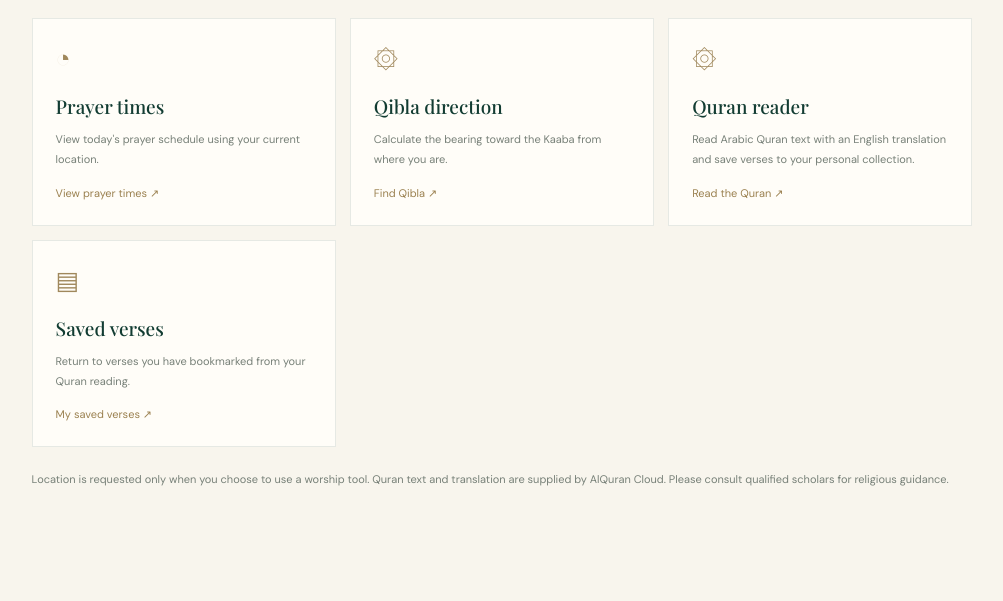
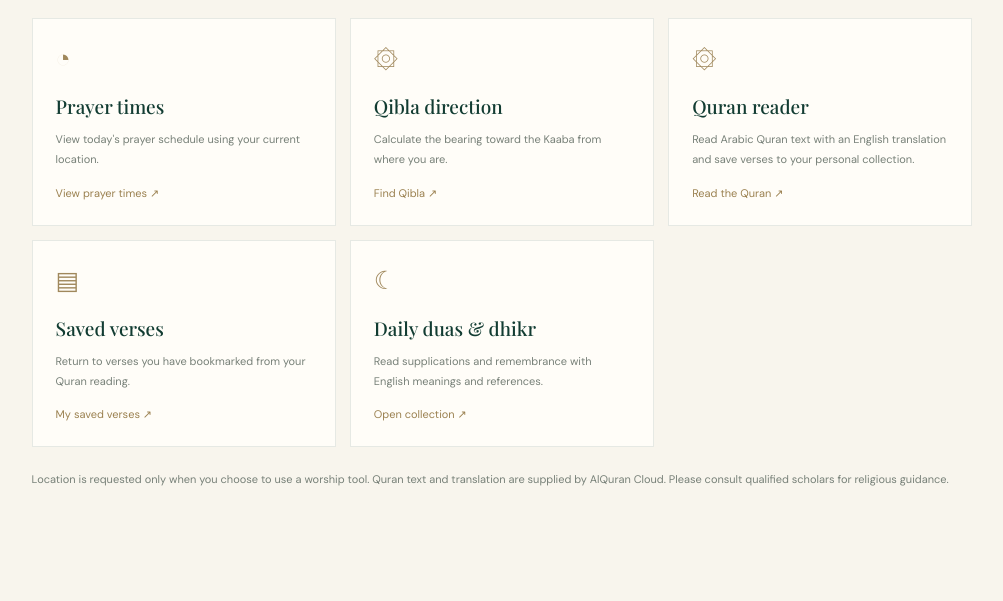
Before and after one commit to elenavance/noor-for-living, a Django app: page /accounts/dashboard/ in a window 1280 px wide. Shown: the part 727-1328 px from the top of the page, without its empty margins (138-1141 px from the left). Run offline with Django 5.2, Linux system fonts and the light colour scheme; the visitor is signed in with stand-in values (Sample User, id 1).

Commit message:
Integrate daily duas and dhikr across NOOR

```diff
--- a/templates/accounts/dashboard.html
+++ b/templates/accounts/dashboard.html
@@ -3,5 +3,5 @@
 <body><header class="topbar"><a class="brand" href="/"><span class="brand-mark">✦</span><span>NOOR <em>FOR</em> LIVING</span></a><form method="post" action="{% url 'logout' %}">{% csrf_token %}<button class="logout-button" type="submit">Log out ↗</button></form></header>
 <main class="member-main"><p class="eyebrow">YOUR PERSONAL SPACE</p><h1>Welcome, <i>{{ user.first_name|default:user.username }}</i>.</h1><p class="member-intro">Your journey with NOOR FOR LIVING begins with intention. Take one small step at a time.</p>
 <div class="member-note"><span class="feature-icon">✧</span><p class="eyebrow">A MOMENT TO REFLECT</p><h2>Begin with what matters today.</h2><p>Use this space as a gentle reminder to make time for prayer, remembrance, learning, and gratitude.</p></div>
-<h2 class="member-section-title">Your daily worship</h2><div class="member-grid"><article><span>◔</span><h3>Prayer times</h3><p>View today's prayer schedule using your current location.</p><a class="text-link" style="color:#9b8150" href="{% url 'prayer_times' %}">View prayer times ↗</a></article><article><span>۞</span><h3>Qibla direction</h3><p>Calculate the bearing toward the Kaaba from where you are.</p><a class="text-link" style="color:#9b8150" href="{% url 'qibla' %}">Find Qibla ↗</a></article><article><span>۞</span><h3>Quran reader</h3><p>Read Arabic Quran text with an English translation and save verses to your personal collection.</p><a class="text-link" style="color:#9b8150" href="{% url 'quran_reader' %}">Read the Quran ↗</a></article><article><span>▤</span><h3>Saved verses</h3><p>Return to verses you have bookmarked from your Quran reading.</p><a class="text-link" style="color:#9b8150" href="{% url 'my_bookmarks' %}">My saved verses ↗</a></article></div>
+<h2 class="member-section-title">Your daily worship</h2><div class="member-grid"><article><span>◔</span><h3>Prayer times</h3><p>View today's prayer schedule using your current location.</p><a class="text-link" style="color:#9b8150" href="{% url 'prayer_times' %}">View prayer times ↗</a></article><article><span>۞</span><h3>Qibla direction</h3><p>Calculate the bearing toward the Kaaba from where you are.</p><a class="text-link" style="color:#9b8150" href="{% url 'qibla' %}">Find Qibla ↗</a></article><article><span>۞</span><h3>Quran reader</h3><p>Read Arabic Quran text with an English translation and save verses to your personal collection.</p><a class="text-link" style="color:#9b8150" href="{% url 'quran_reader' %}">Read the Quran ↗</a></article><article><span>▤</span><h3>Saved verses</h3><p>Return to verses you have bookmarked from your Quran reading.</p><a class="text-link" style="color:#9b8150" href="{% url 'my_bookmarks' %}">My saved verses ↗</a></article><article><span>☾</span><h3>Daily duas &amp; dhikr</h3><p>Read supplications and remembrance with English meanings and references.</p><a class="text-link" style="color:#9b8150" href="{% url 'daily_remembrance' %}">Open collection ↗</a></article></div>
 <p class="member-footnote">Location is requested only when you choose to use a worship tool. Quran text and translation are supplied by AlQuran Cloud. Please consult qualified scholars for religious guidance.</p></main></body></html>
```
